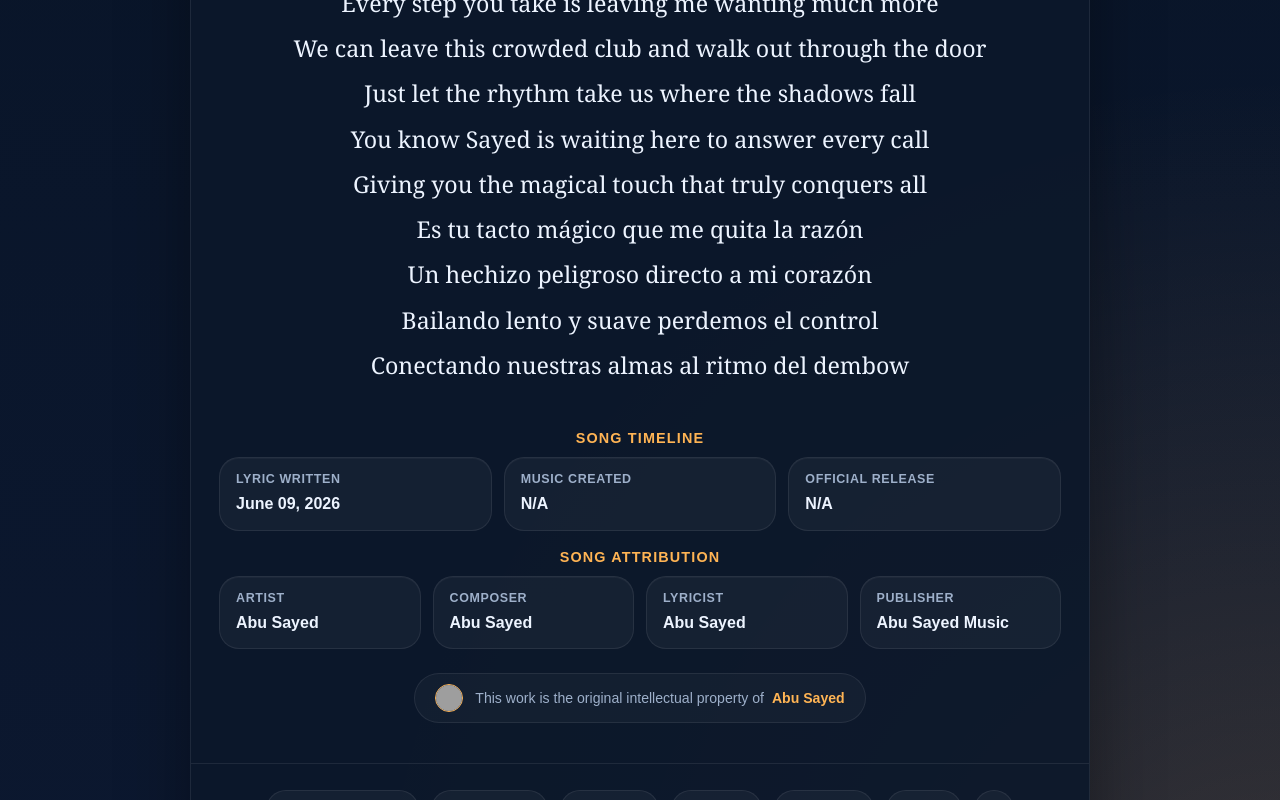
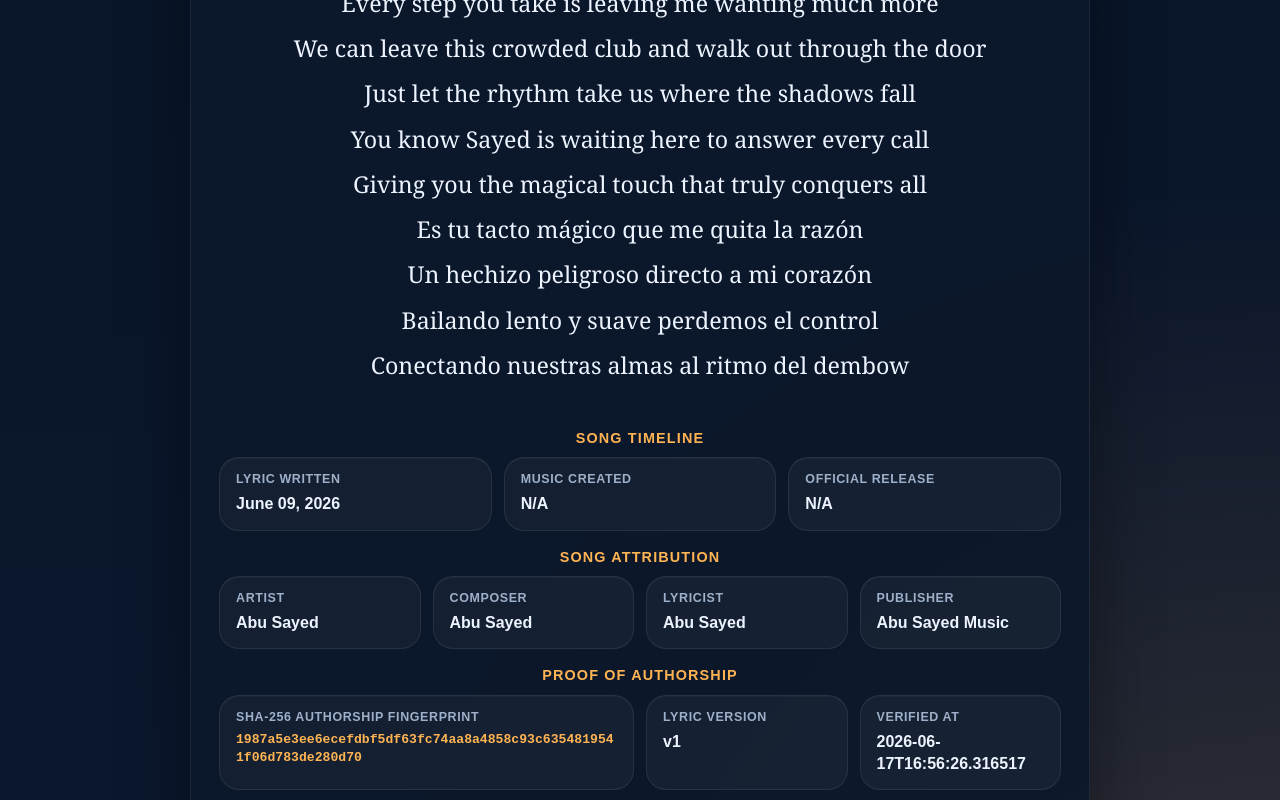
Before and after one commit to ImAbuSayed/tu-tacto-magico, a plain HTML site: page index.html in a window 1280 px wide. Shown: the part 2000-2800 px from the top of the page. Drawn offline with Linux system fonts and the light colour scheme; grey boxes are pictures that could not be loaded.

Commit message:
feat: update song assets v1 with signed GPG commit [verified]

```diff
--- a/index.html
+++ b/index.html
@@ -14,9 +14,9 @@
     <meta name="keywords" content="Tu tacto mágico, Abu Sayed lyrics, original song lyrics, Abu Sayed original song, Abu Sayed lyricist, Abu Sayed composer, Abu Sayed songwriter, official lyrics">
     <meta name="robots" content="index,follow,max-snippet:-1,max-image-preview:large,max-video-preview:-1">
     <meta name="referrer" content="strict-origin-when-cross-origin">
-    <meta name="description" content="Official lyric archive for Abu Sayed&#x27;s song &#x27;Tu tacto mágico&#x27;. Written, composed, and owned by the artist.">
+    <meta name="description" content="Full lyrics for &#x27;Tu tacto mágico&#x27; by Abu Sayed. An original composition, lyrics, and production by Abu Sayed.">
     <meta property="og:title" content="Tu tacto mágico - Original Lyrics by Abu Sayed">
-    <meta property="og:description" content="Official lyric archive for Abu Sayed&#x27;s song &#x27;Tu tacto mágico&#x27;. Written, composed, and owned by the artist.">
+    <meta property="og:description" content="Full lyrics for &#x27;Tu tacto mágico&#x27; by Abu Sayed. An original composition, lyrics, and production by Abu Sayed.">
     <meta property="og:type" content="music.song">
     <meta property="og:url" content="https://imabusayed.github.io/tu-tacto-magico/">
     <meta property="og:site_name" content="Abu Sayed Music">
@@ -24,7 +24,7 @@
     <meta name="last-modified" content="2026-06-09 13:08:05">
     <meta name="twitter:card" content="summary_large_image">
     <meta name="twitter:title" content="Tu tacto mágico - Original Lyrics by Abu Sayed">
-    <meta name="twitter:description" content="Official lyric archive for Abu Sayed&#x27;s song &#x27;Tu tacto mágico&#x27;. Written, composed, and owned by the artist.">
+    <meta name="twitter:description" content="Full lyrics for &#x27;Tu tacto mágico&#x27; by Abu Sayed. An original composition, lyrics, and production by Abu Sayed.">
     <link rel="canonical" href="https://imabusayed.github.io/tu-tacto-magico/">
     <link rel="sitemap" type="application/xml" title="Sitemap" href="https://imabusayed.github.io/tu-tacto-magico/sitemap.xml">
     <link rel="author" href="https://github.com/ImAbuSayed">
@@ -100,7 +100,7 @@
       "@id": "https://imabusayed.github.io/tu-tacto-magico#webpage",
       "url": "https://imabusayed.github.io/tu-tacto-magico/",
       "name": "Tu tacto mágico - Original Lyrics by Abu Sayed",
-      "description": "Official lyric archive for Abu Sayed's song 'Tu tacto mágico'. Written, composed, and owned by the artist.",
+      "description": "Full lyrics for 'Tu tacto mágico' by Abu Sayed. An original composition, lyrics, and production by Abu Sayed.",
       "isPartOf": {
         "@id": "https://music.abusayed.com.bd/#website"
       },
@@ -537,7 +537,7 @@
 
         <div class="controls">
             <button class="btn-speak" id="speakBtn" title="Read the lyrics aloud"><span id="speakText">Read Aloud</span></button>
-            <a href="https://music.abusayed.com.bd/Licensing/?https://imabusayed.github.io/tu-tacto-magico/" class="btn-license" title="Get licensing for this song" target="_blank">Get a Licensing Quote for Tu tacto mágico</a>
+            <a href="https://music.abusayed.com.bd/Licensing/?https://imabusayed.github.io/tu-tacto-magico/" class="btn-license" title="Get licensing for this song" target="_blank">Secure Licensing Rights for Tu tacto mágico</a>
 
         </div>
         <br>
@@ -612,6 +612,26 @@
             <div class="meta-card">
                 <span class="meta-label">Publisher</span>
                 <strong>Abu Sayed Music</strong>
+            </div>
+
+                </div>
+            </div>
+
+            <div class="details-block">
+                <div class="details-title">Proof of Authorship</div>
+                <div class="meta-grid">
+
+            <div class="meta-card" style="grid-column: span 2;">
+                <span class="meta-label">SHA-256 Authorship Fingerprint</span>
+                <strong style="word-break: break-all; font-family: monospace; font-size: 0.82rem; color: var(--accent);">1987a5e3ee6ecefdbf5df63fc74aa8a4858c93c6354819541f06d783de280d70</strong>
+            </div>
+            <div class="meta-card">
+                <span class="meta-label">Lyric Version</span>
+                <strong>v1</strong>
+            </div>
+            <div class="meta-card">
+                <span class="meta-label">Verified At</span>
+                <strong>2026-06-17T16:56:26.316517</strong>
             </div>
 
                 </div>
```
Also changed, not shown: excerpts/Bridge-Preview.txt (added), excerpts/Chorus-Preview.txt (added), excerpts/Final-Chorus-Preview.txt (added), excerpts/Hook-Preview.txt (added), excerpts/Pre-Chorus-2-Preview.txt (added), excerpts/Pre-Chorus-3-Preview.txt (added), excerpts/Pre-Chorus-Preview.txt (added), excerpts/Verse-1-Preview.txt (added), excerpts/Verse-2-Preview.txt (added), excerpts/Verse-3-Preview.txt (added), hashes.txt (added), llms.txt, lyrics_backup/2026-06-17_tu-tacto-magico-v1.txt (added), manifest.json (added), 1 other file.
